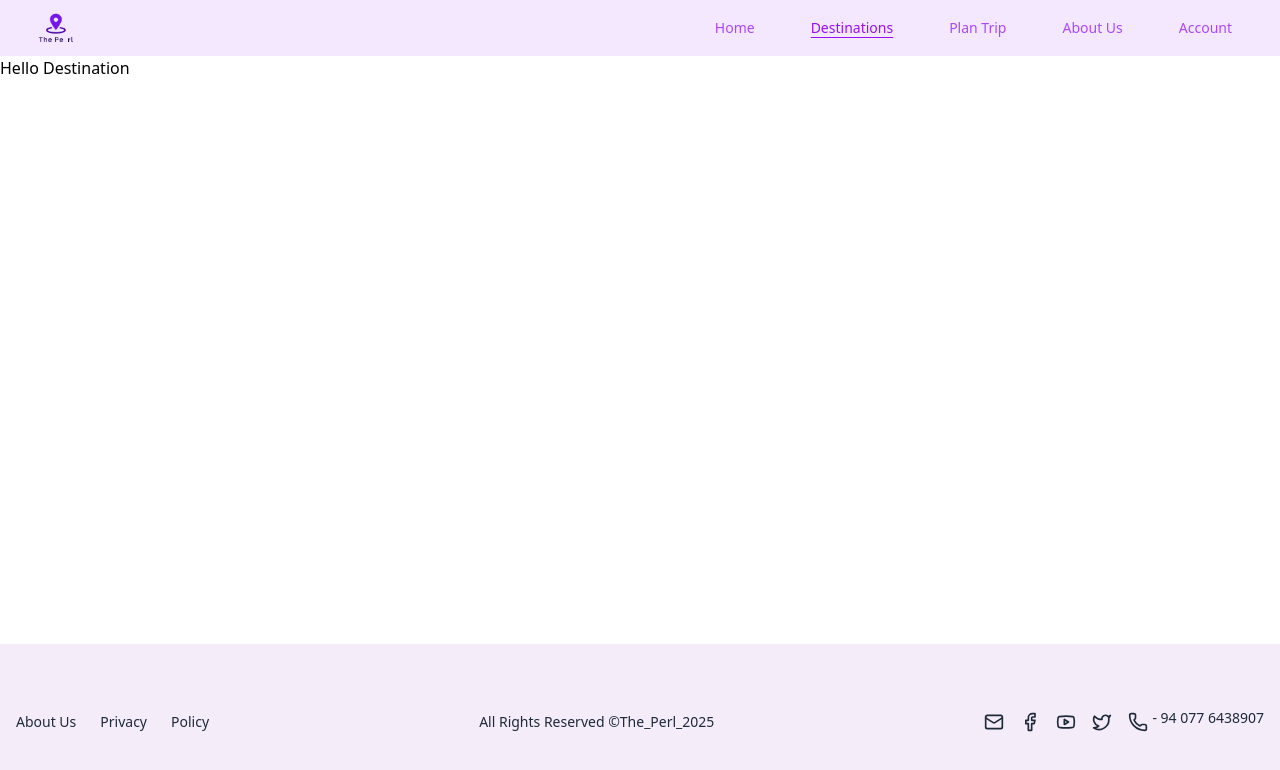
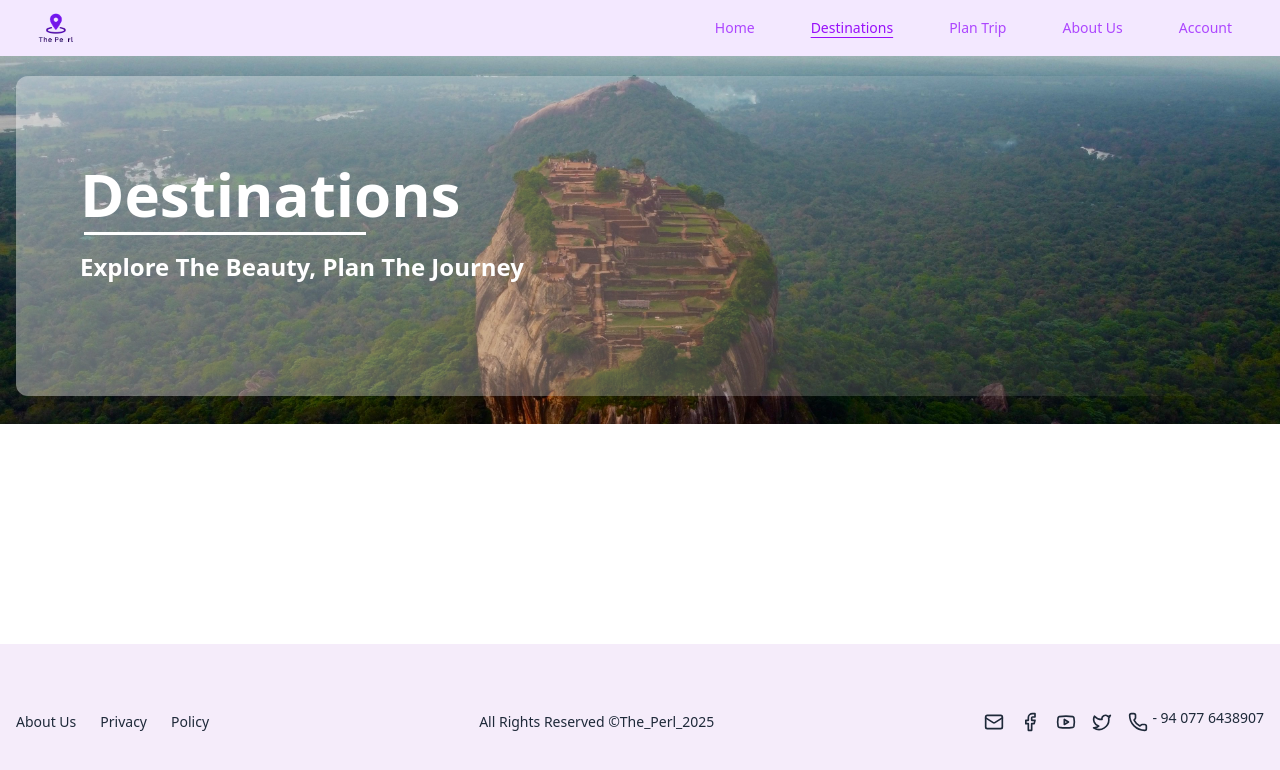
Before and after one commit to KavithRashintha/The_Pearl, a Next.js app in the folder Front-End/the_pearl/: page /destinations in a window 1280 px wide. Shown: the top 770 px of the page. Built offline with nearby package versions, Linux system fonts and the light colour scheme.

Commit message:
Tourist Destinations Banner Created

```diff
--- a/Front-End/the_pearl/src/app/(tourist)/destinations/page.tsx
+++ b/Front-End/the_pearl/src/app/(tourist)/destinations/page.tsx
@@ -1,5 +1,35 @@
-export default function Destination(){
-    return(
-        <h1>Hello Destination</h1>
-    )
+import Image from 'next/image';
+
+export default function Destination() {
+    return (
+        <div>
+            <section className="relative h-[46vh] w-full overflow-hidden">
+                <div className="relative inset-0 w-full h-full">
+                    <Image
+                        src="/images/destinations_hero.jpg"
+                        alt="Destinations Hero Image"
+                        fill
+                        className="object-cover scale-100"
+                        style={{ objectPosition: 'center 25%' }}
+                        quality={100}
+                        priority
+                    />
+                </div>
+
+                <div className="absolute inset-0 bg-gradient-to-r from-white/40 via-white/25 to-transparent h-[40vh] ml-4 mt-5 rounded-xl" />
+
+                <div className="absolute inset-0 z-10 flex items-center pl-12">
+                    <div className="max-w-[45%] pl-8 pb-10">
+                        <h1 className="text-6xl font-semibold leading-tight text-white">
+                            Destinations
+                        </h1>
+                        <hr className="border-white mb-4 ml-1 w-[22vw] border-t-3"/>
+                        <p className="text-2xl text-white font-semibold">
+                            Explore The Beauty, Plan The Journey
+                        </p>
+                    </div>
+                </div>
+            </section>
+        </div>
+    );
 }
```
Also changed, not shown: Front-End/the_pearl/public/images/destinations_hero.jpg (added).
